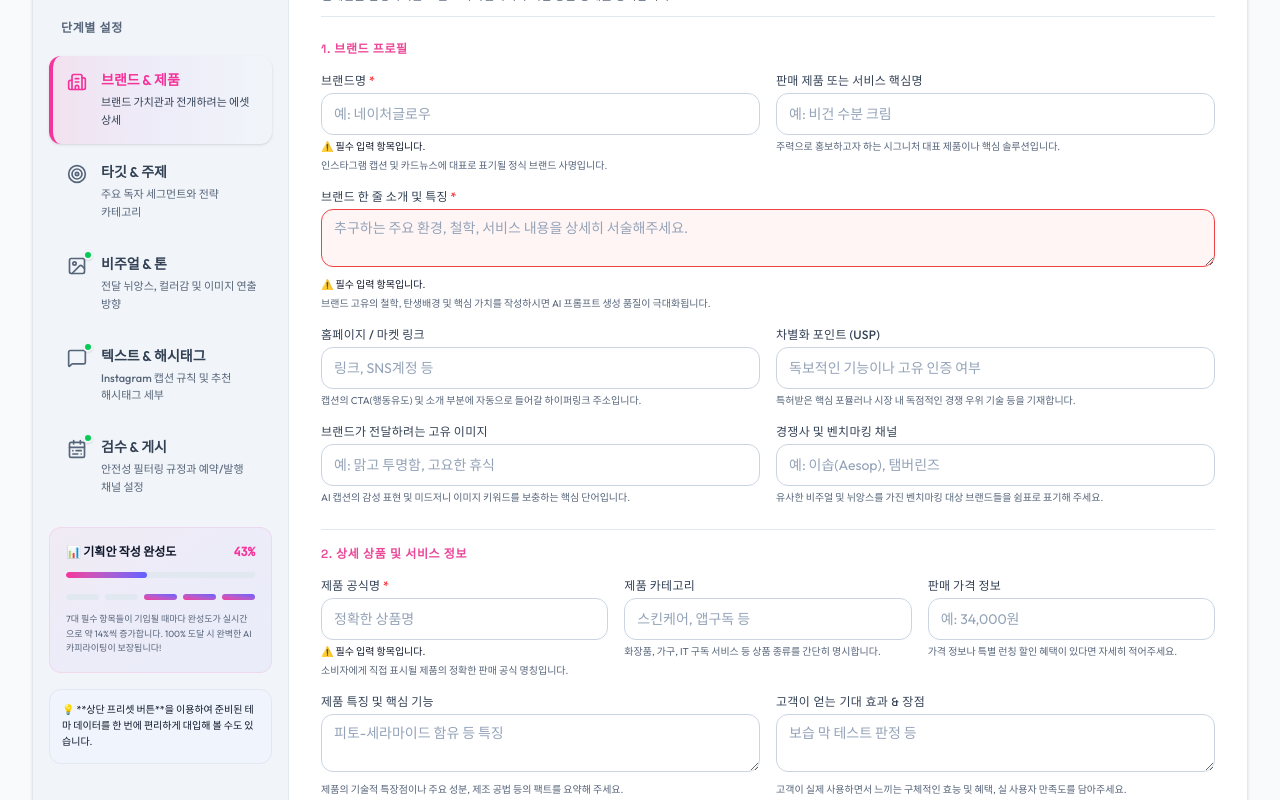
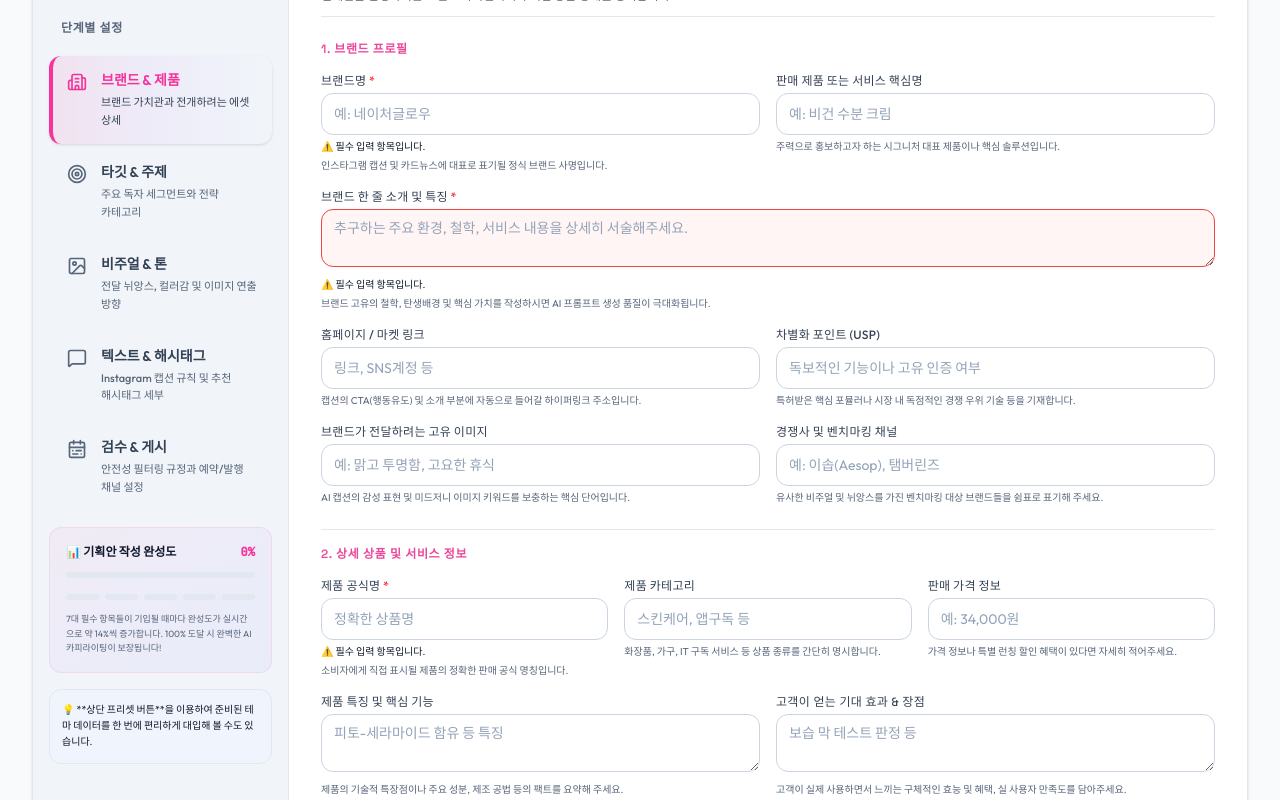
Before and after one commit to sangholabs/INSTATFLOW-AI, a React (Vite) app: page / in a window 1280 px wide. Shown: the part 624-1424 px from the top of the page. Built offline with nearby package versions, Linux system fonts and the light colour scheme.

Commit message:
feat: change default initial state and reset handler to EMPTY_PAYLOAD for 0% progress clean start

```diff
--- a/src/App.tsx
+++ b/src/App.tsx
@@ -215,7 +215,7 @@ const EMPTY_PAYLOAD: InstagramContentPayload = {
 };
 
 export default function App() {
-  const [payload, setPayload] = useState<InstagramContentPayload>(INITIAL_PAYLOAD);
+  const [payload, setPayload] = useState<InstagramContentPayload>(EMPTY_PAYLOAD);
   const [mode, setMode] = useState<'n8n' | 'gemini'>('gemini'); // Default to Direct Gemini AI for immediate preview functionality
   const [webhookUrl, setWebhookUrl] = useState<string>("https://n8n.cally.co.kr/webhook-test/9876ac2a-24bd-453d-8398-775f16a18c6d");
   const [activeTab, setActiveTab] = useState<string>("brand");
@@ -381,7 +381,7 @@ export default function App() {
 
   const handleReset = () => {
     if (window.confirm("입력하신 설정값을 초기화하시겠습니까? (이전 정보는 지워집니다)")) {
-      setPayload(INITIAL_PAYLOAD);
+      setPayload(EMPTY_PAYLOAD);
       setActivePresetId(null);
       setResultData(null);
       setEditedResultData(null);
```
